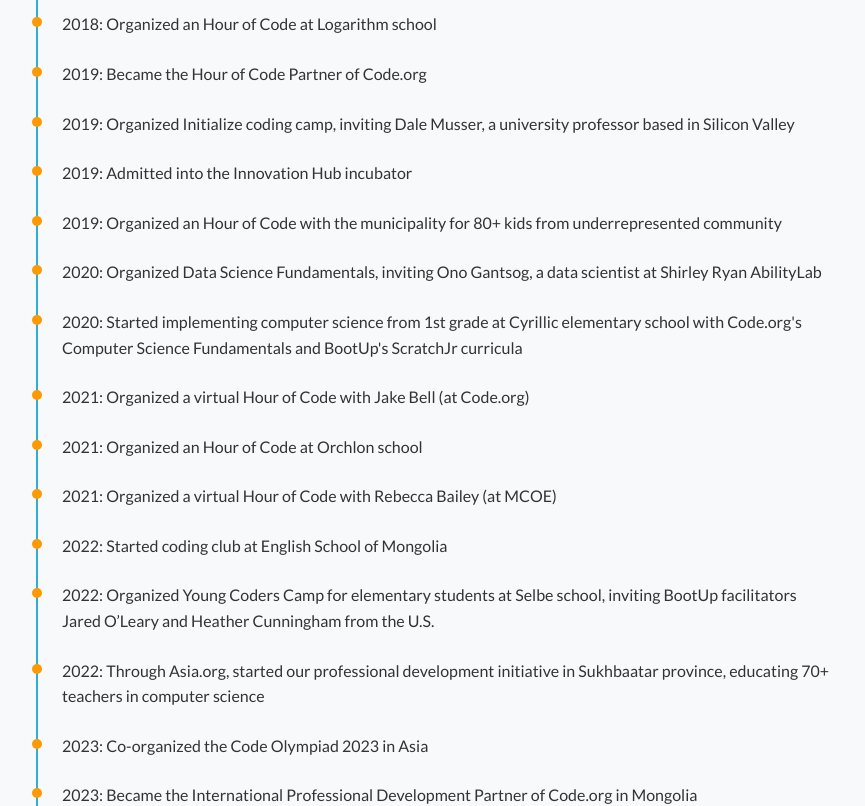
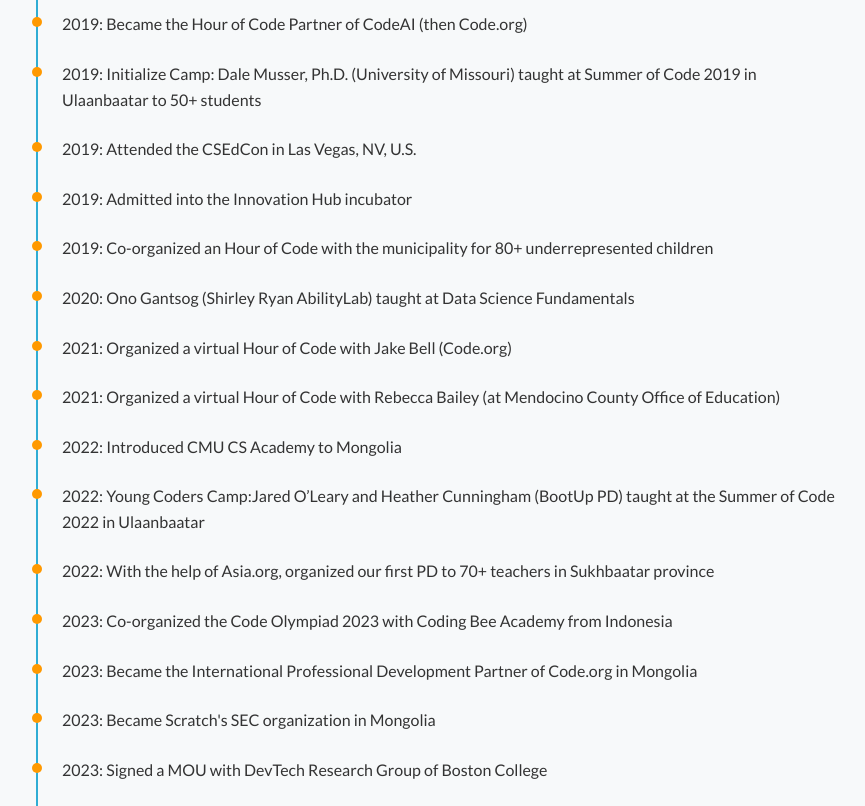
Before and after one commit to zmagsar/computerscience.mn, a Vue app: page /about in a window 1280 px wide. Shown: the part 780-1586 px from the top of the page, without its empty margins (204-1069 px from the left). Built offline with nearby package versions, Linux system fonts and the light colour scheme.

Commit message:
Update AboutView.vue

```diff
--- a/src/views/AboutView.vue
+++ b/src/views/AboutView.vue
@@ -5,23 +5,20 @@
 
 const milestones = [
   'Summer of 2018: Founded as the first after-school coding initiative in the country',
-  '2018: Organized an Hour of Code at Logarithm school',
-  '2019: Became the Hour of Code Partner of Code.org',
-  '2019: Organized Initialize coding camp, inviting Dale Musser, a university professor based in Silicon Valley',
+  '2019: Became the Hour of Code Partner of CodeAI (then Code.org)',
+  '2019: Initialize Camp: Dale Musser, Ph.D. (University of Missouri) taught at Summer of Code 2019 in Ulaanbaatar to 50+ students',
+  '2019: Attended the CSEdCon in Las Vegas, NV, U.S.',
   '2019: Admitted into the Innovation Hub incubator',
-  '2019: Organized an Hour of Code with the municipality for 80+ kids from underrepresented community',
-  '2020: Organized Data Science Fundamentals, inviting Ono Gantsog, a data scientist at Shirley Ryan AbilityLab',
-  "2020: Started implementing computer science from 1st grade at Cyrillic elementary school with Code.org's Computer Science Fundamentals and BootUp's ScratchJr curricula",
-  '2021: Organized a virtual Hour of Code with Jake Bell (at Code.org)',
-  '2021: Organized an Hour of Code at Orchlon school',
-  '2021: Organized a virtual Hour of Code with Rebecca Bailey (at MCOE)',
-  '2022: Started coding club at English School of Mongolia',
-  '2022: Organized Young Coders Camp for elementary students at Selbe school, inviting BootUp facilitators Jared O’Leary and Heather Cunningham from the U.S.',
-  '2022: Through Asia.org, started our professional development initiative in Sukhbaatar province, educating 70+ teachers in computer science',
-  '2023: Co-organized the Code Olympiad 2023 in Asia',
+  '2019: Co-organized an Hour of Code with the municipality for 80+ underrepresented children',
+  '2020: Ono Gantsog (Shirley Ryan AbilityLab) taught at Data Science Fundamentals',
+  '2021: Organized a virtual Hour of Code with Jake Bell (Code.org)',
+  '2021: Organized a virtual Hour of Code with Rebecca Bailey (at Mendocino County Office of Education)',
+  '2022: Introduced CMU CS Academy to Mongolia',
+  '2022: Young Coders Camp:Jared O’Leary and Heather Cunningham (BootUp PD) taught at the Summer of Code 2022 in Ulaanbaatar',
+  '2022: With the help of Asia.org, organized our first PD to 70+ teachers in Sukhbaatar province',
+  '2023: Co-organized the Code Olympiad 2023 with Coding Bee Academy from Indonesia',
   '2023: Became the International Professional Development Partner of Code.org in Mongolia',
   "2023: Became Scratch's SEC organization in Mongolia",
-  "2023: Trained teachers of Ikh Zasag international school, Nomt Naran school, Oyunii Onis school, English School of Mongolia, Oyunii Nakhia school, and Sen Lize school with Code.org's Computer Science Fundamentals",
   '2023: Signed a MOU with DevTech Research Group of Boston College',
   '2023: Became the micro:bit Authorised Reseller in Mongolia',
   '2023: Organized an Hour of Code with the municipality',
```
